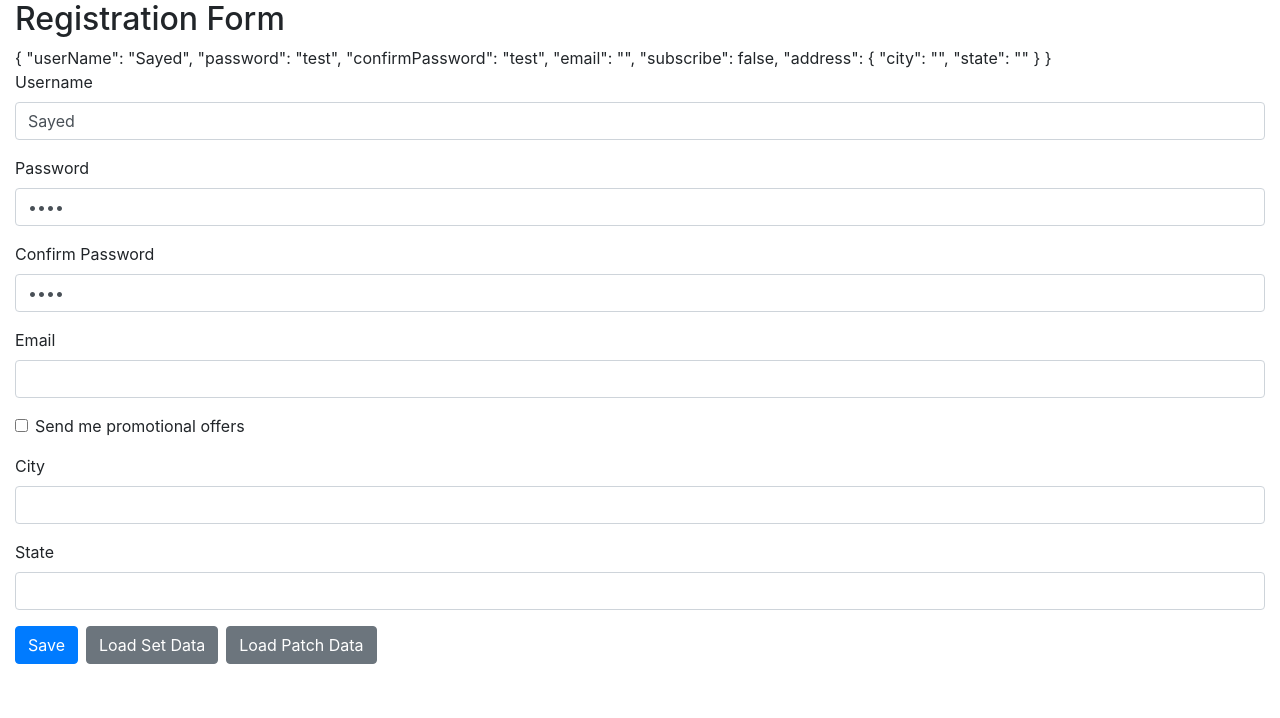
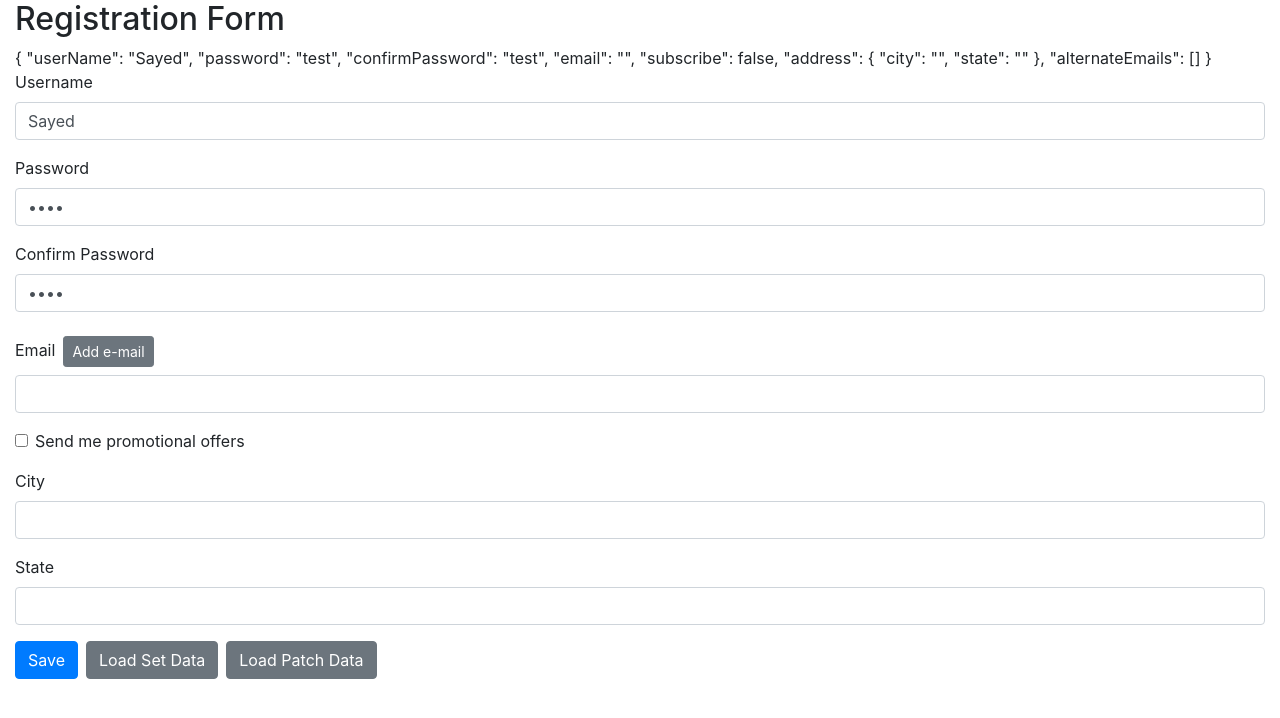
Before and after one commit to SMXeem/AngularReactiveFormTutorial, an Angular app: page / in a window 1280 px wide. Shown: the top 718 px of the page. Built offline with nearby package versions, Linux system fonts and the light colour scheme.

Commit message:
Dynamic form controls in reactive angular form

```diff
--- a/src/app/app.component.html
+++ b/src/app/app.component.html
@@ -26,8 +26,12 @@
 
     <div class="form-group">
       <label>Email</label>
+      <button (click)="addAlternateEmails()" class="btn btn-secondary btn-sm m-2">Add e-mail</button>
       <input [class.is-invalid]="email.invalid && email.touched" type="text" formControlName="email" class="form-control">
       <small class="text-danger" [class.d-none]="email.valid || email.untouched">Email is reaquired</small>
+      <div formArrayName="alternateEmails" *ngFor="let email of alternateEmails.controls; let i=index">
+        <input type="text" class="form-control my-1" [formControlName]="i">
+      </div>
     </div>
 
     <div class="form-check mb-3">
--- a/src/app/app.component.ts
+++ b/src/app/app.component.ts
@@ -1,5 +1,5 @@
 import { Component, OnInit } from '@angular/core';
-import { FormBuilder, FormGroup, Validators } from '@angular/forms';
+import { FormBuilder, FormGroup, Validators, FormArray } from '@angular/forms';
 import { forbiddenNameValidator } from './shared/user-name.validator';
 import { passwordValidator } from './shared/password.validator';
 //import { FormControl, FormGroup } from '@angular/forms';
@@ -18,6 +18,12 @@
   get email(){
     return this.registrationForm.get('email');
   }
+  get alternateEmails(){
+    return this.registrationForm.get('alternateEmails') as FormArray;
+  }
+  addAlternateEmails(){
+    this.alternateEmails.push(this.formB.control(''));
+  }
 
   constructor(private formB: FormBuilder){}
 
@@ -31,7 +37,8 @@
       address: this.formB.group({
         city: [''],
         state: ['']
-      })
+      }),
+      alternateEmails: this.formB.array([])
     },{validator: passwordValidator});
     this.registrationForm.get('subscribe').valueChanges
       .subscribe(checkedValue => {
```
